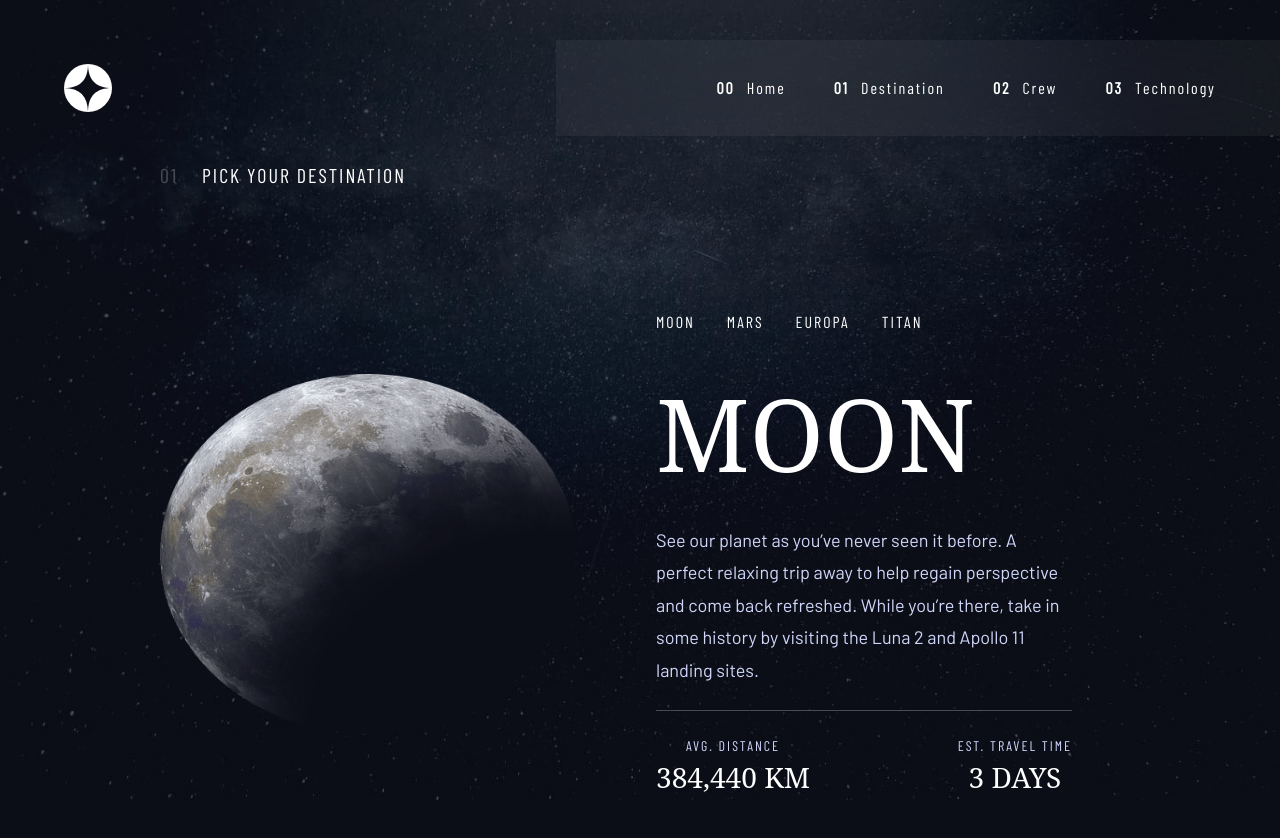
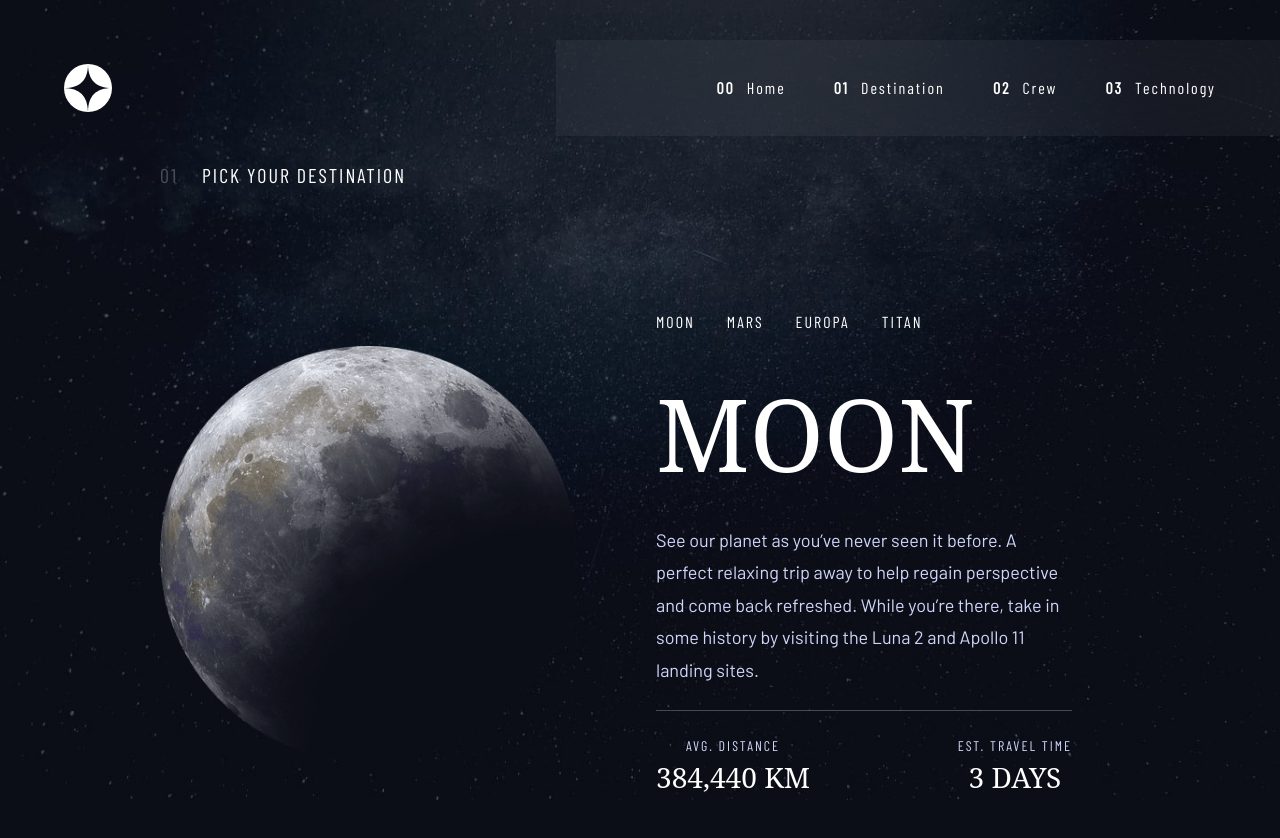
Before and after one commit to 11amanraj/space-tourism, a Next.js app: page /destination in a window 1280 px wide. Shown: the top 838 px of the page. Built offline with nearby package versions, Linux system fonts and the light colour scheme; a web font is replaced by a local one.

Commit message:
Added planetary images

```diff
--- a/app/destination/page.tsx
+++ b/app/destination/page.tsx
@@ -38,8 +38,10 @@ const page = () => {
             <p>PICK YOUR DESTINATION</p>
         </div>
         <div className='pt-6 h-full flex flex-col gap-8 lg:flex-row'>
-            <img className='w-52 h-52 sm:w-90 sm:h-90 md:flex-1 md:box-border self-center' src={planetary_bodies[0].image} alt={planetary_bodies[0].name}/>
-            {/* <div className='w-52 h-52 sm:w-90 sm:h-90 md:flex-1 md:box-border bg-tertiary self-center'>Image comes here</div> */}
+            {/* <img className='w-52 h-52 sm:w-90 sm:h-90 md:flex-1 md:box-border self-center' src={planetary_bodies[0].image} alt={planetary_bodies[0].name}/> */}
+            <div className='w-52 aspect-[1/1] sm:w-90 md:flex-1 md:box-border self-center'>
+                <img className='w-full' src={planetary_bodies[0].image} alt={planetary_bodies[0].name}/>
+            </div>
             <div className='flex flex-col gap-6 sm:px-3 md:flex-1 md:box-border md:px-12 md:justify-center'>
                 <ul className='text-preset-7 self-center flex gap-8 sm:text-[16px] md:self-start'>
                     <li>MOON</li>
```
